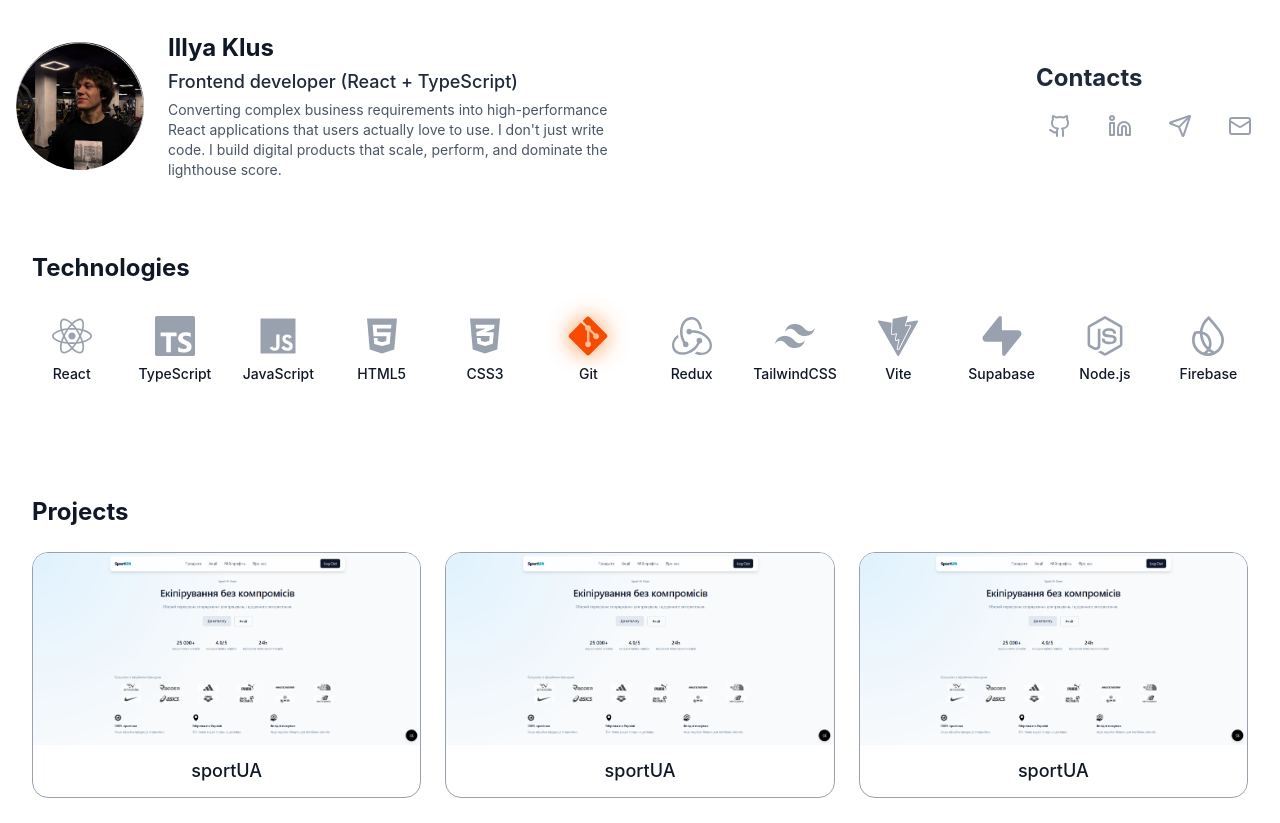
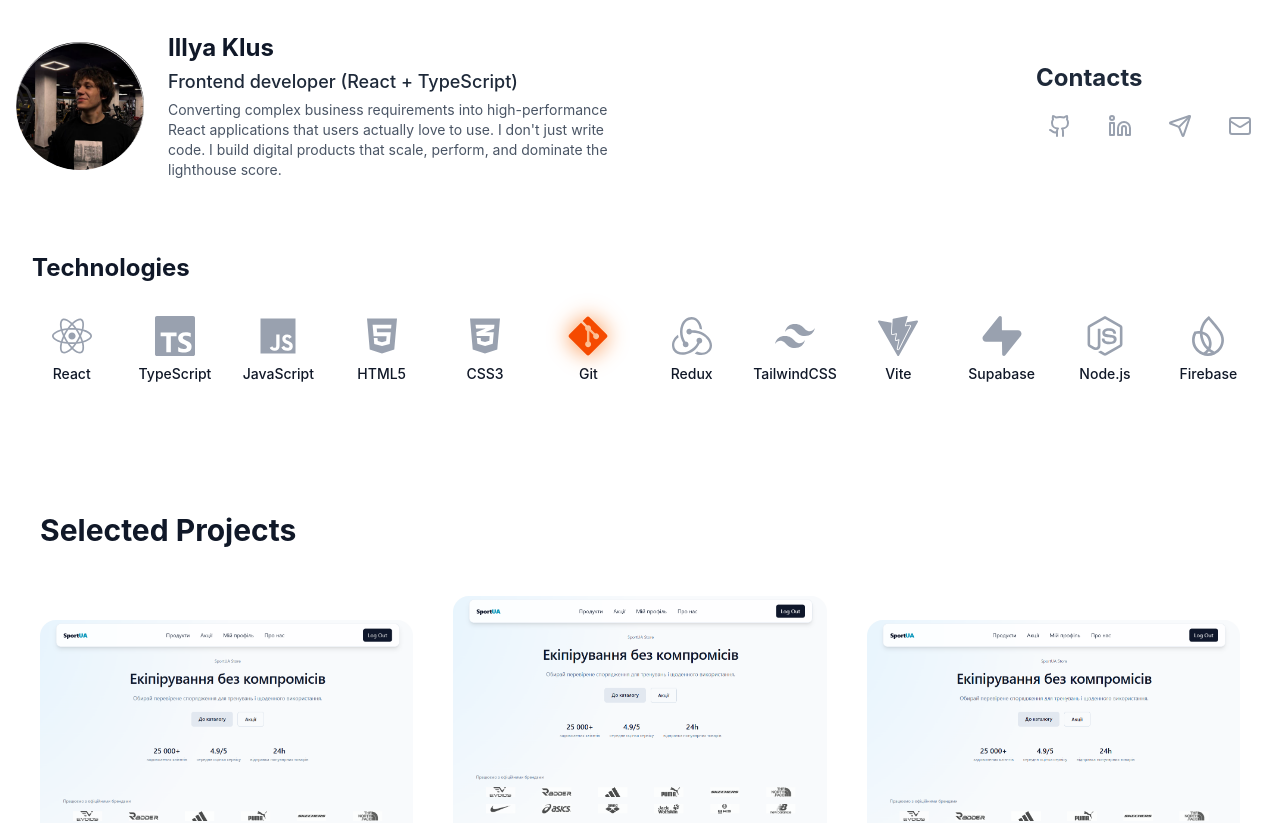
Before and after one commit to illya-klus/portfolio, a React (Vite) app: page / in a window 1280 px wide. Shown: the top 823 px of the page. Built offline with nearby package versions, Linux system fonts and the light colour scheme.

Commit message:
make projects part look better

```diff
--- a/src/Profile/Projects.tsx
+++ b/src/Profile/Projects.tsx
@@ -3,24 +3,68 @@ import projectsData from "../data/Projects.json";
 
 const Projects = () => {
   return (
-    <div className="py-8 px-4">
-      <h2 className="text-2xl font-bold text-gray-900 mb-6">Projects</h2>
+    <div className="py-12 px-4 sm:px-6">
+      <h2 className="text-2xl sm:text-3xl font-bold text-gray-900 mb-8 sm:mb-12">
+        Selected Projects
+      </h2>
 
-      <div className="grid grid-cols-1 sm:grid-cols-2 md:grid-cols-3 gap-6">
+      <div className="grid grid-cols-1 sm:grid-cols-2 md:grid-cols-3 gap-6 sm:gap-10">
         {projectsData.map((project, index) => (
           <NavLink
             key={index}
             to={project.name}
-            className="flex flex-col items-center rounded-2xl overflow-hidden cursor-pointer border border-gray-400"
+            className={`
+              group relative overflow-hidden rounded-2xl
+              border border-gray-300 md:border-none
+              ${index % 2 === 0 ? "md:translate-y-6" : ""}
+            `}
           >
+            {/* IMAGE */}
             <img
               src={project.mainImg}
               alt={project.name}
-              className="w-full h-48 object-cover"
+              className="
+                w-full h-[200px] sm:h-[240px] md:h-[280px]
+                object-cover
+                transition duration-500 ease-out
+                group-hover:scale-110
+              "
             />
-            <span className="py-3 text-lg font-medium text-gray-900">
-              {project.name}
-            </span>
+
+            {/* MOBILE (простий варіант) */}
+            <div className="p-3 sm:p-4 md:hidden bg-white">
+              <h3 className="text-base sm:text-lg font-semibold text-gray-900">
+                {project.name}
+              </h3>
+            </div>
+
+            {/* DESKTOP OVERLAY */}
+            <div
+              className="
+                hidden md:block
+                absolute inset-0
+                bg-black/40 backdrop-blur-[2px]
+                opacity-0 group-hover:opacity-100
+                transition duration-500
+              "
+            />
+
+            {/* DESKTOP TEXT */}
+            <div
+              className="
+                hidden md:block
+                absolute bottom-6 left-6
+                text-white
+                translate-y-6 opacity-0
+                group-hover:translate-y-0 group-hover:opacity-100
+                transition duration-500 ease-out
+              "
+            >
+              <h3 className="text-xl font-semibold tracking-wide">
+                {project.name}
+              </h3>
+              <p className="text-sm opacity-80">View project →</p>
+            </div>
           </NavLink>
         ))}
       </div>
```
